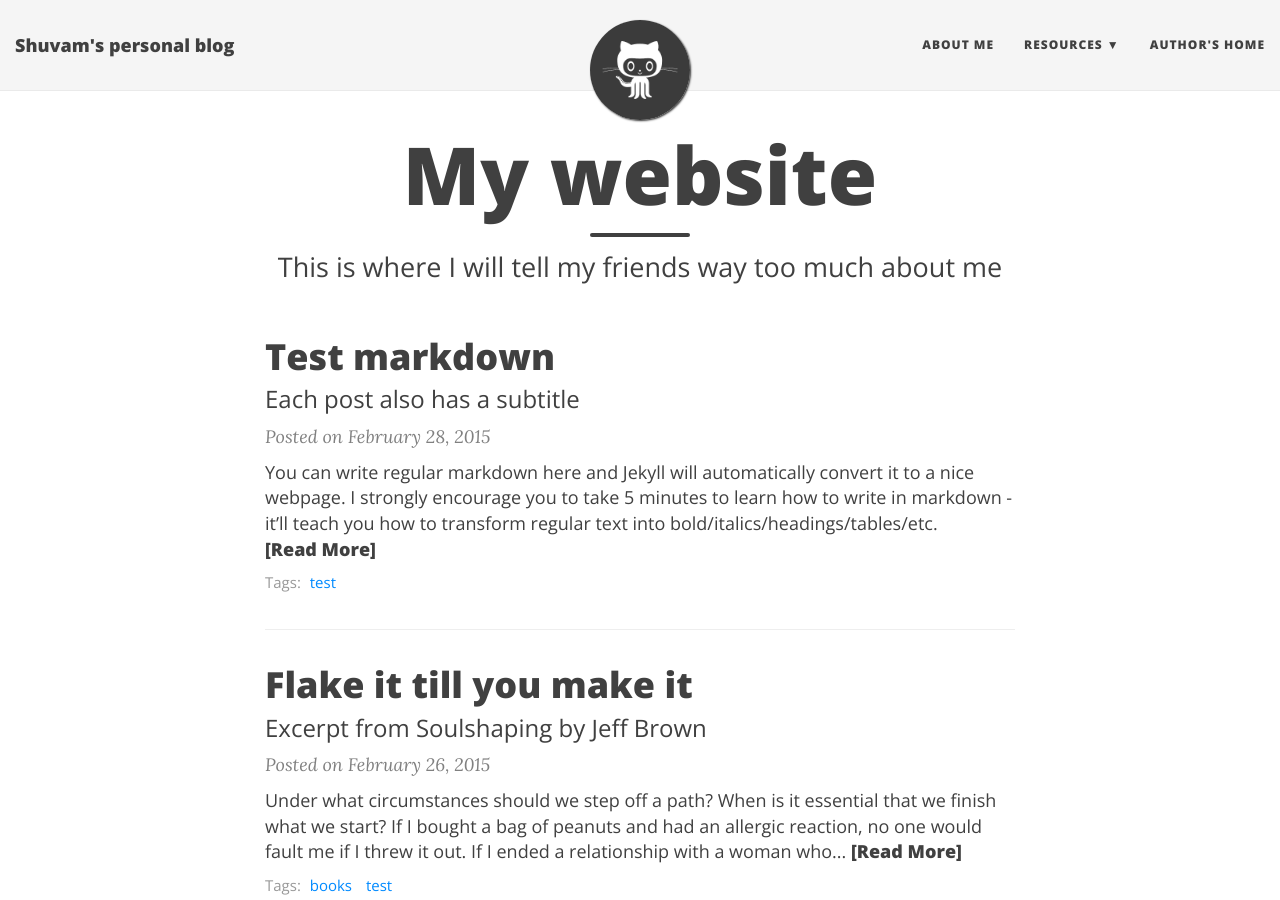
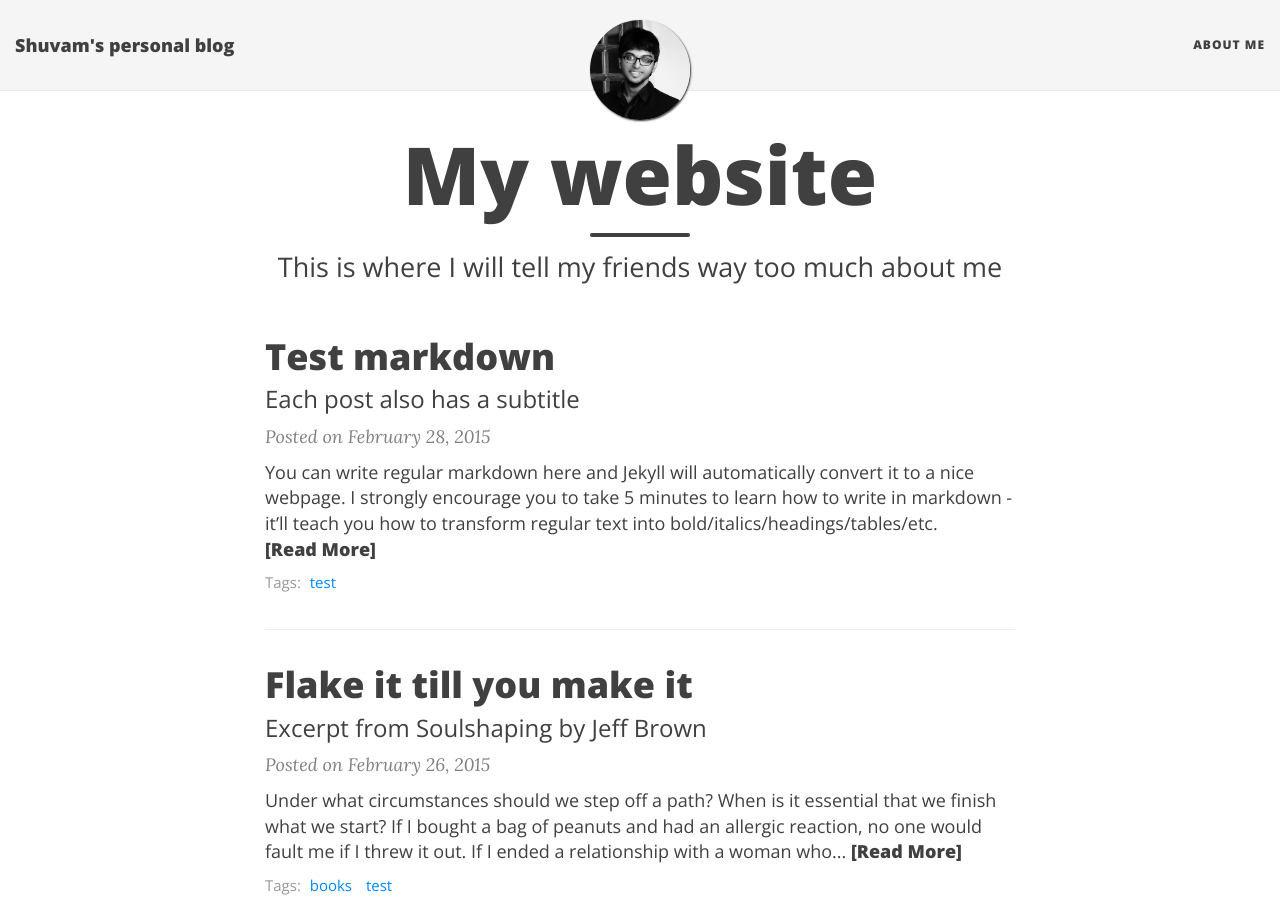
Before and after one commit to 1layer2many/1layer2many.github.io, a Jekyll site: the page built from index.html, in a window 1280 px wide and 900 px high. Built offline with Jekyll 4.4.1, drawn with Linux system fonts in a browser that asks for light colours; nearby versions of some CDN libraries; the list of posts is cut into pages by our own code; some of the changed lines change nothing that is shown.

Commit message:
yaml modifications

```diff
--- a/_config.yml
+++ b/_config.yml
@@ -21,14 +21,14 @@ description: A collection of stuff to help out in time...
 # List of links in the navigation bar
 navbar-links:
   About Me: "aboutme"
-  Resources:
-    - Beautiful Jekyll: "http://deanattali.com/beautiful-jekyll/"
-    - Learn markdown: "http://www.markdowntutorial.com/"
-  Author's home: "http://deanattali.com"
+  # Resources:
+  #   - Beautiful Jekyll: "http://deanattali.com/beautiful-jekyll/"
+  #   - Learn markdown: "http://www.markdowntutorial.com/"
+  # Author's home: "http://deanattali.com"
 
 # Image to show in the navigation bar - image must be a square (width = height)
 # Remove this parameter if you don't want an image in the navbar
-avatar: "/img/avatar-icon.png"
+avatar: "/img/profile.jpg"
 
 # If you want to have an image logo in the top-left corner instead of the title text,
 # then specify the following parameter
```
Also changed, not shown: img/profile.jpg (added).
